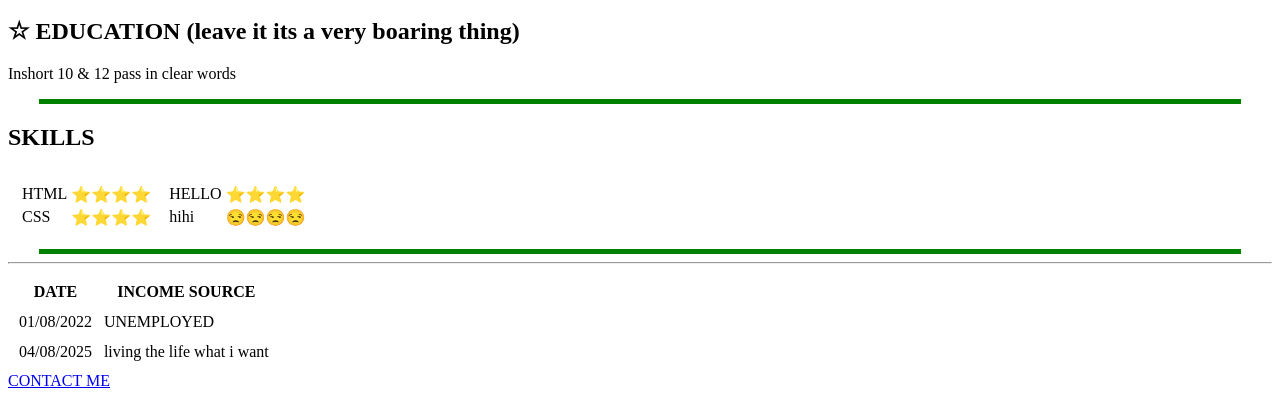
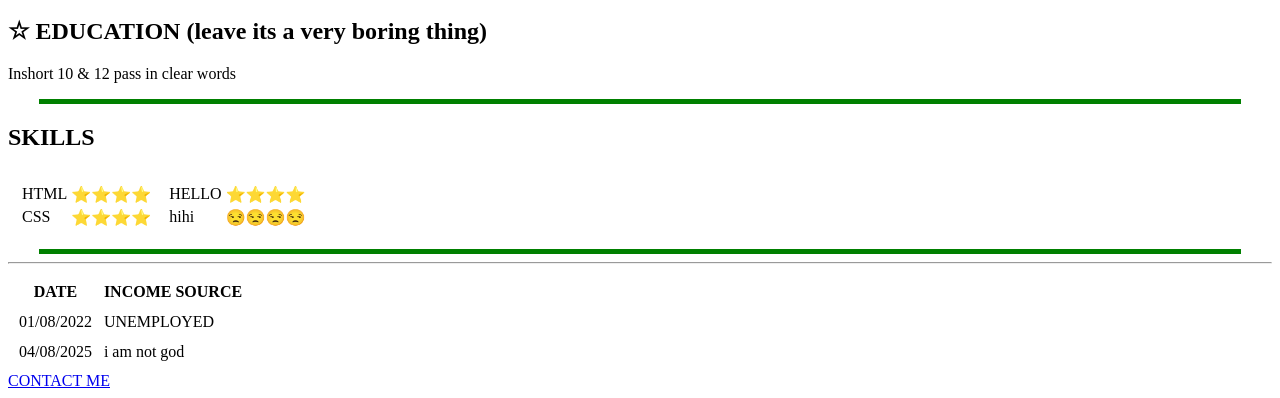
Before and after one commit to vaibhavvashi/CV, a plain HTML site: page index.html in a window 1280 px wide. Shown: the part 427-825 px from the top of the page. Drawn offline with Linux system fonts and the light colour scheme.

Commit message:
Update index.html

```diff
--- a/index.html
+++ b/index.html
@@ -27,7 +27,7 @@
     <li>Traveling to a new places💙</li>
     <li>Watching Movies💖</li></strong>
 </ol>
-<h2>☆ EDUCATION (leave it its a very boaring thing)</h2>
+<h2>☆ EDUCATION (leave its a very boring thing)</h2>
 <p>Inshort 10 & 12 pass in clear words</p>
 <hr color="green" width="1200" size="5" noshade>
 <h2>SKILLS</h2>
@@ -75,7 +75,7 @@
           04/08/2025
         </td>
         <td>
-          living the life what i want
+          i am not god
         </td>
       </tr>
     </tbody>
```
